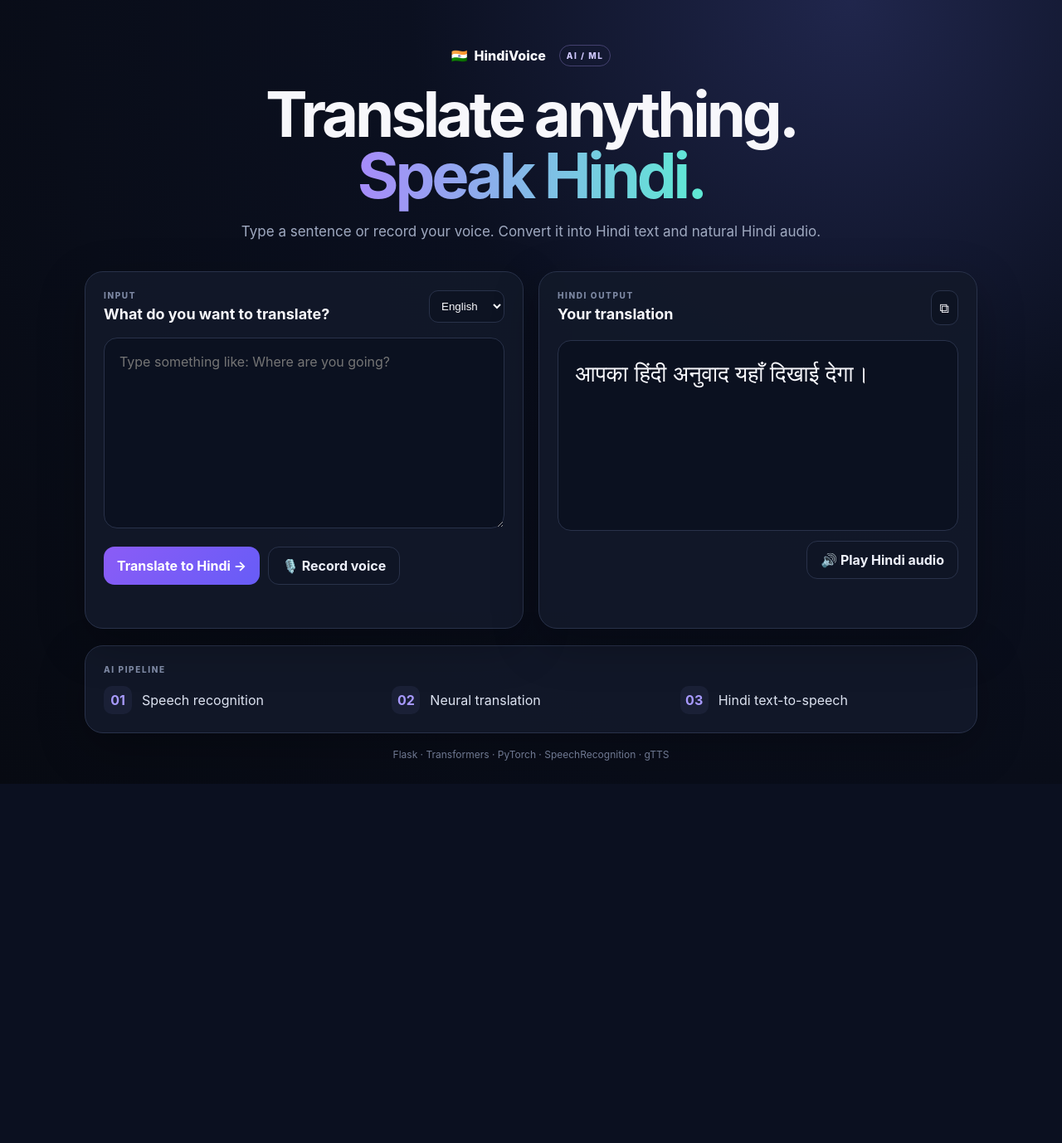
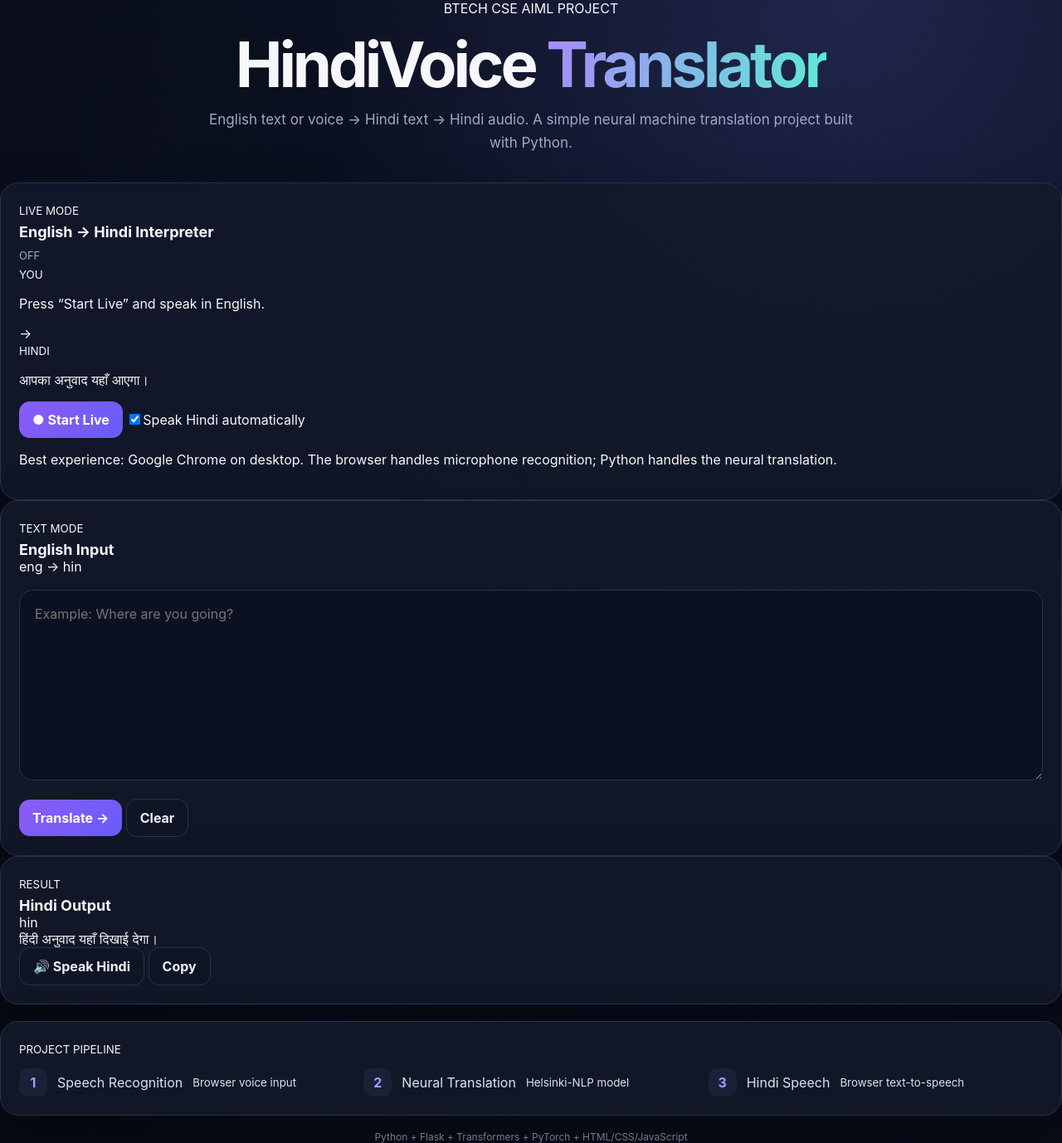
Before and after one commit to UnRealAkshu/hindi-voice-translator, a Flask app: page / in a window 1280 px wide. Shown: the whole page at 83% size. Before the commit the page ends 945 px from the top, so only its background shows below. Run offline with Flask 3, Linux system fonts and the light colour scheme.

Commit message:
Make templates/index.html student friendly

```diff
--- a/templates/index.html
+++ b/templates/index.html
@@ -1,35 +1,78 @@
-<!doctype html>
+<!DOCTYPE html>
 <html lang="en">
 <head>
     <meta charset="UTF-8">
-<meta name="viewport" content="width=device-width,initial-scale=1">
+    <meta name="viewport" content="width=device-width, initial-scale=1.0">
     <title>HindiVoice Translator</title>
     <link rel="stylesheet" href="{{ url_for('static', filename='style.css') }}">
 </head>
 <body>
-<main class="shell">
+<div class="container">
     <header class="hero">
-<div class="brand">🇮🇳 <span>HindiVoice</span><em>AI / ML</em></div>
-<h1>Translate anything.<br><span>Speak Hindi.</span></h1>
-<p>Type a sentence or record your voice. Convert it into Hindi text and natural Hindi audio.</p>
+        <div class="badge">BTECH CSE AIML PROJECT</div>
+        <h1>HindiVoice <span>Translator</span></h1>
+        <p>English text or voice → Hindi text → Hindi audio. A simple neural machine translation project built with Python.</p>
     </header>
-<section class="workspace">
+
+    <section class="card live-card">
+        <div class="section-top">
+            <div><small>LIVE MODE</small><h2>English → Hindi Interpreter</h2></div>
+            <div id="liveStatus" class="status off">OFF</div>
+        </div>
+
+        <div class="conversation">
+            <div class="bubble"><small>YOU</small><p id="liveEnglish">Press “Start Live” and speak in English.</p></div>
+            <div class="arrow">→</div>
+            <div class="bubble hindi"><small>HINDI</small><p id="liveHindi">आपका अनुवाद यहाँ आएगा।</p></div>
+        </div>
+
+        <div class="button-row">
+            <button id="liveBtn" class="btn primary">● Start Live</button>
+            <label class="check"><input type="checkbox" id="autoSpeak" checked><span>Speak Hindi automatically</span></label>
+        </div>
+
+        <p id="voiceMessage" class="message">
+            Best experience: Google Chrome on desktop. The browser handles microphone recognition; Python handles the neural translation.
+        </p>
+    </section>
+
+    <section class="grid">
         <div class="card">
-<div class="card-head"><div><div class="eyebrow">INPUT</div><h2>What do you want to translate?</h2></div>
-<select id="sourceLang"><option value="eng_Latn">English</option><option value="spa_Latn">Spanish</option><option value="fra_Latn">French</option><option value="deu_Latn">German</option></select></div>
-<textarea id="textInput" placeholder="Type something like: Where are you going?"></textarea>
-<div class="actions"><button id="translateBtn" class="primary">Translate to Hindi →</button><button id="recordBtn" class="secondary">🎙️ Record voice</button></div>
-<div id="recordStatus" class="status"></div>
+            <div class="section-top">
+                <div><small>TEXT MODE</small><h2>English Input</h2></div>
+                <span class="lang">eng → hin</span>
             </div>
+            <textarea id="textInput" placeholder="Example: Where are you going?"></textarea>
+            <div class="button-row">
+                <button id="translateBtn" class="btn primary">Translate →</button>
+                <button id="clearBtn" class="btn secondary">Clear</button>
+            </div>
+        </div>
+
         <div class="card">
-<div class="card-head"><div><div class="eyebrow">HINDI OUTPUT</div><h2>Your translation</h2></div><button id="copyBtn" class="icon-btn">⧉</button></div>
-<div id="outputText" class="output">आपका हिंदी अनुवाद यहाँ दिखाई देगा।</div>
-<div class="output-meta"><span id="recognizedText"></span><button id="speakBtn" class="speak-btn" disabled>🔊 Play Hindi audio</button></div>
-<audio id="audioPlayer" controls hidden></audio>
+            <div class="section-top">
+                <div><small>RESULT</small><h2>Hindi Output</h2></div>
+                <span class="lang">hin</span>
+            </div>
+            <div id="result" class="result">हिंदी अनुवाद यहाँ दिखाई देगा।</div>
+            <div class="button-row">
+                <button id="speakBtn" class="btn secondary" disabled>🔊 Speak Hindi</button>
+                <button id="copyBtn" class="btn secondary" disabled>Copy</button>
+            </div>
         </div>
     </section>
-<section class="pipeline"><div class="eyebrow">AI PIPELINE</div><div class="steps"><div><b>01</b><span>Speech recognition</span></div><div><b>02</b><span>Neural translation</span></div><div><b>03</b><span>Hindi text-to-speech</span></div></div></section>
-<footer>Flask · Transformers · PyTorch · SpeechRecognition · gTTS</footer>
-</main>
-<script src="{{ url_for('static', filename='app.js') }}"></script>
-</body></html>
+
+    <section class="card pipeline">
+        <small>PROJECT PIPELINE</small>
+        <div class="steps">
+            <div class="step"><b>1</b><span>Speech Recognition</span><small>Browser voice input</small></div>
+            <div class="step"><b>2</b><span>Neural Translation</span><small>Helsinki-NLP model</small></div>
+            <div class="step"><b>3</b><span>Hindi Speech</span><small>Browser text-to-speech</small></div>
+        </div>
+    </section>
+
+    <footer>Python + Flask + Transformers + PyTorch + HTML/CSS/JavaScript</footer>
+</div>
+<script src="{{ url_for('static', filename='script.js') }}"></script>
+</body>
+</html>
```
Lines whose indentation alone changed are shown as unchanged.
